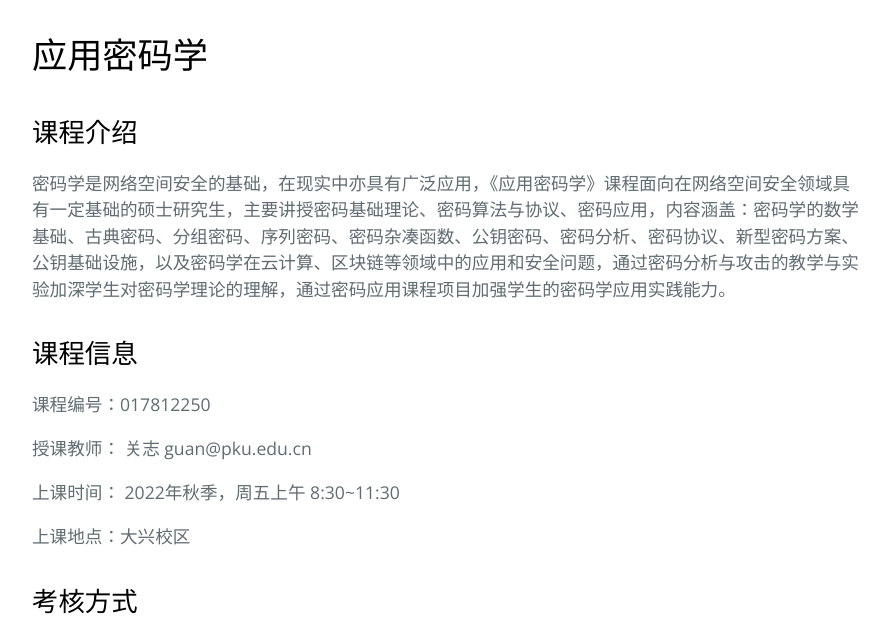
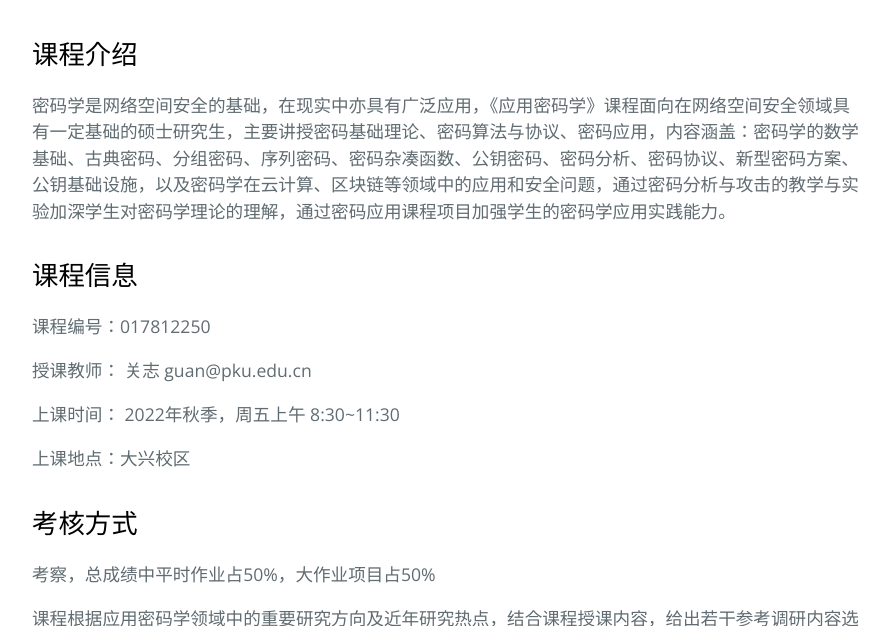
Before and after one commit to guanzhi/AppliedCryptoCourse, a Jekyll site: the page built from README.md, in a window 1280 px wide and 900 px high, cut to the strip 274-900 px from the top of the window. Shown: the whole strip, without its empty margins (192-1081 px from the left). Built offline with Jekyll 4.4.1, drawn with Linux system fonts in a browser that asks for light colours; our own code applies the rules of GitHub Pages for plain Markdown files.

Commit message:
Revert "Update page-header.html"
This reverts commit 08623786766cfcd5fd8f4b0451a0181c34d4f6a5.

```diff
--- a/_includes/page-header.html
+++ b/_includes/page-header.html
@@ -1,4 +1,4 @@
 <section class="page-header">
-  <h1 class="project-name">应用密码学</h1>
+  <h1 class="project-name">{{ 应用密码学 }}</h1>
   <h2 class="project-tagline">{{ site.tagline }}</h2>
 </section>
```
